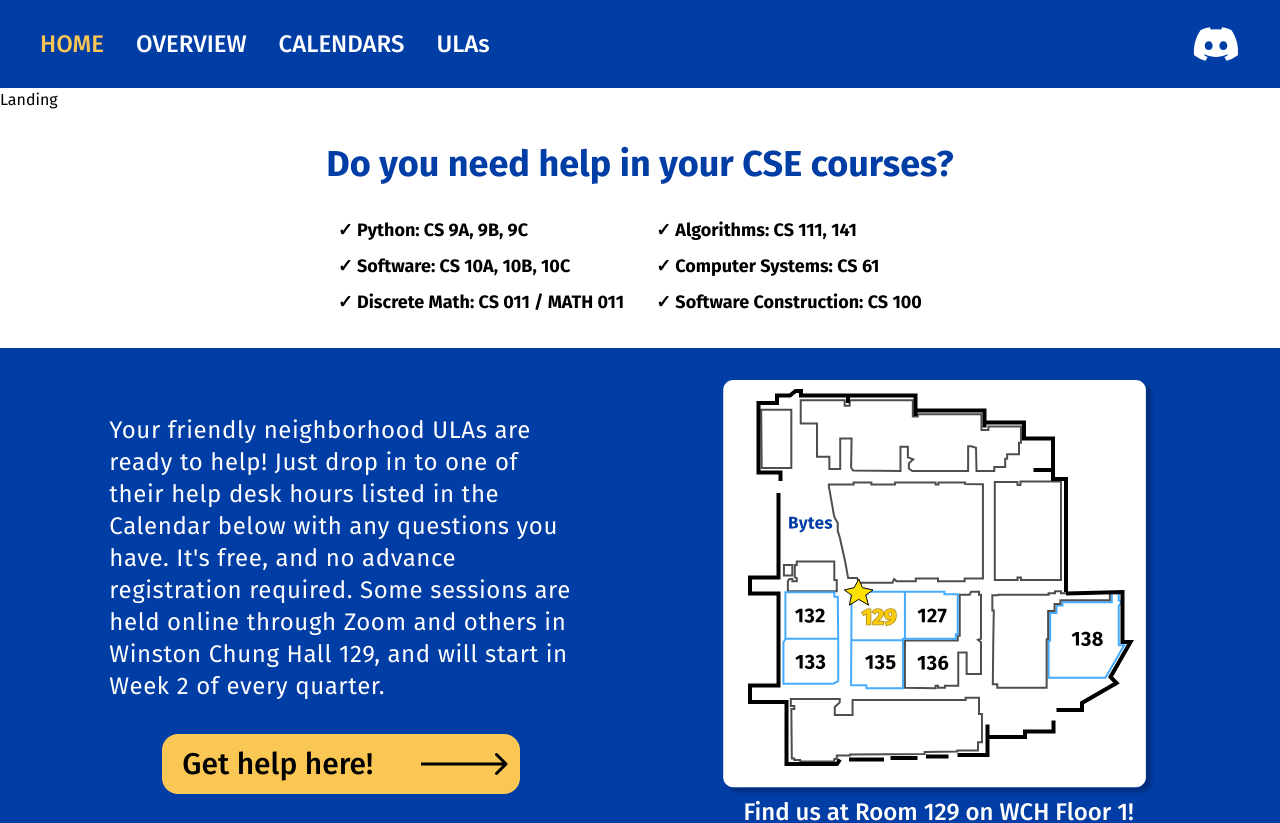
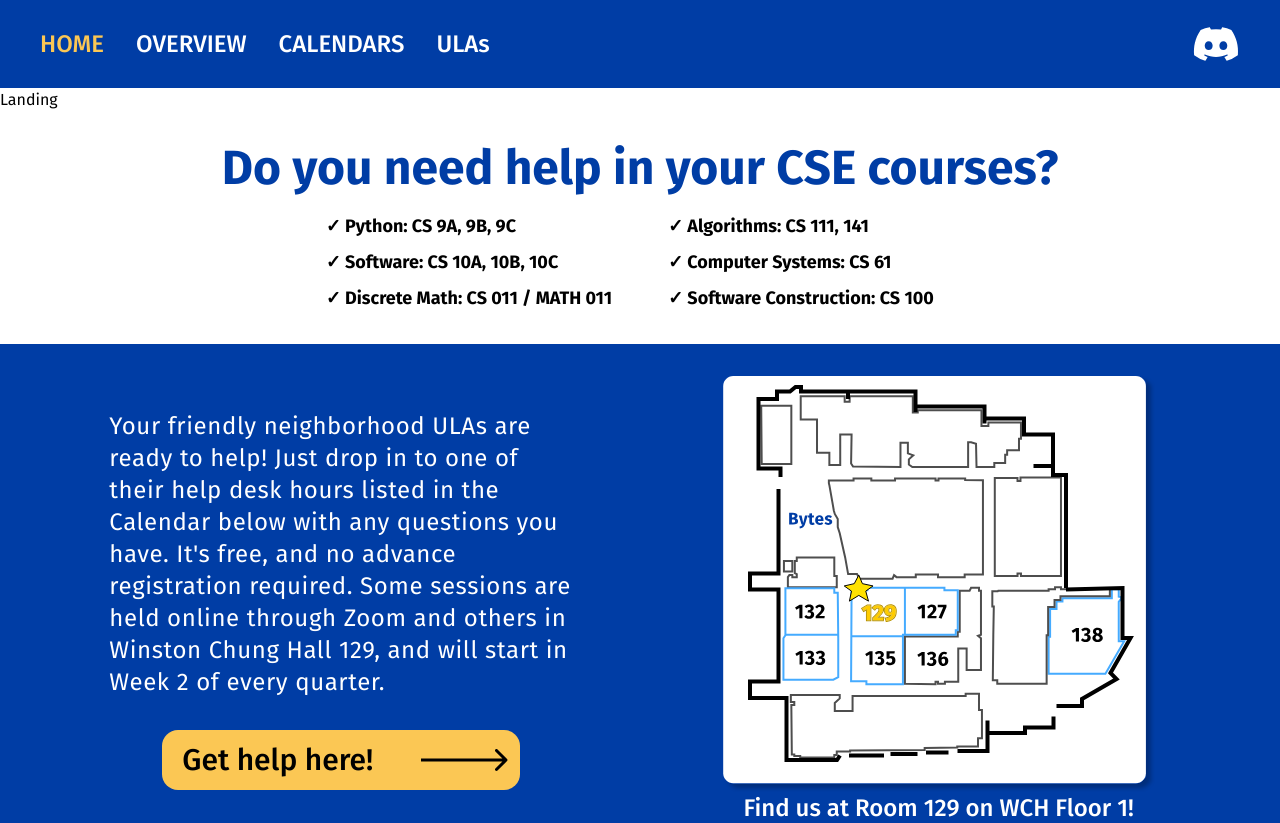
Before and after one commit to acm-ucr/cse-ula, a Next.js app: page / in a window 1280 px wide. Shown: the top 823 px of the page. Built offline with nearby package versions, Linux system fonts and the light colour scheme.

Commit message:
made requested changed to Help In Courses component

```diff
--- a/src/components/home/HelpInCourses.tsx
+++ b/src/components/home/HelpInCourses.tsx
@@ -1,11 +1,10 @@
+import Header from "@/components/Header";
 const HelpInCourses = () => {
   return (
-    <div className="mx-auto w-full max-w-screen-xl bg-white px-8 py-8">
-      <h2 className="mb-8 text-center text-3xl font-bold text-ula-blue-primary md:text-4xl">
-        Do you need help in your CSE courses?
-      </h2>
-      <div className="flex justify-center">
-        <div className="grid grid-cols-2 gap-8 text-base font-semibold text-black md:text-lg">
+    <div className="mx-auto w-full p-8">
+      <Header text="Do you need help in your CSE courses?" />
+      <div className="mt-5 flex justify-center">
+        <div className="grid grid-cols-1 gap-2 font-semibold md:grid-cols-2 md:gap-14 md:text-lg">
           <ul className="space-y-2">
             <li>✓ Python: CS 9A, 9B, 9C</li>
             <li>✓ Software: CS 10A, 10B, 10C</li>
```
